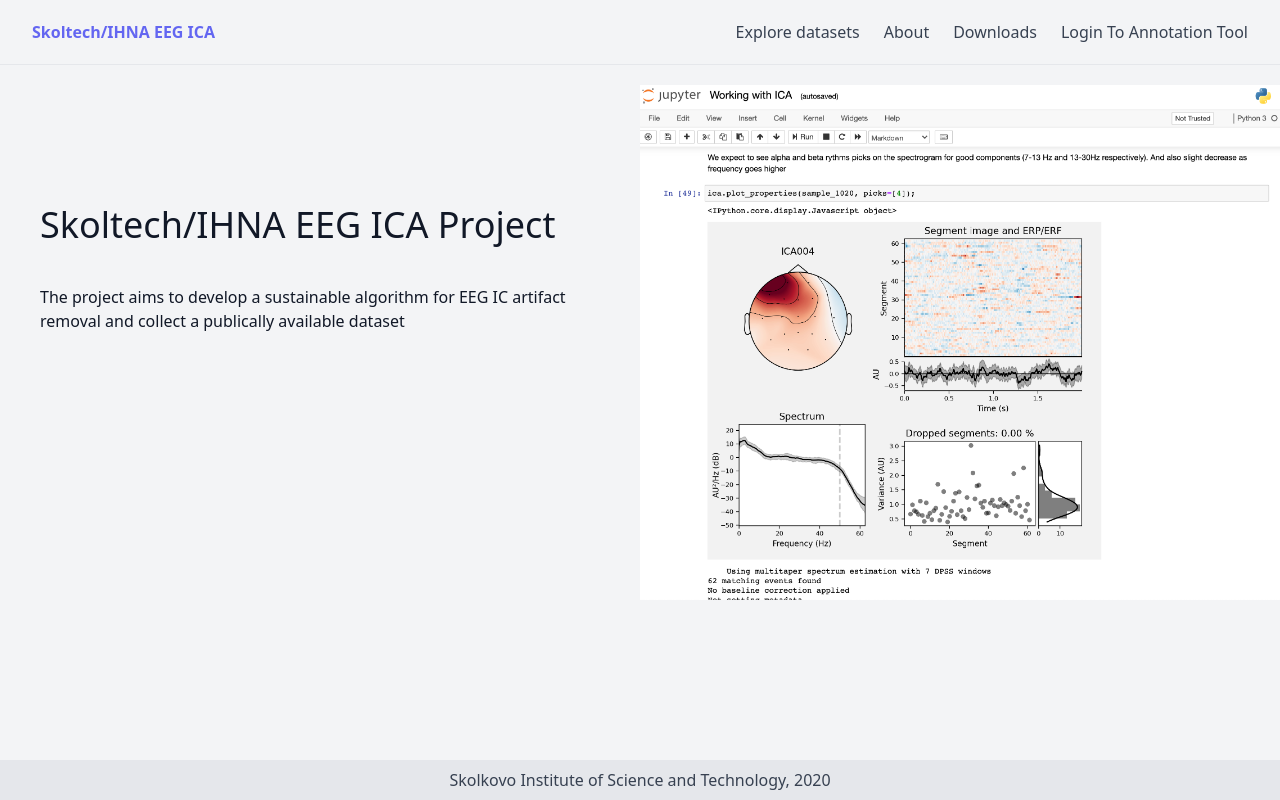
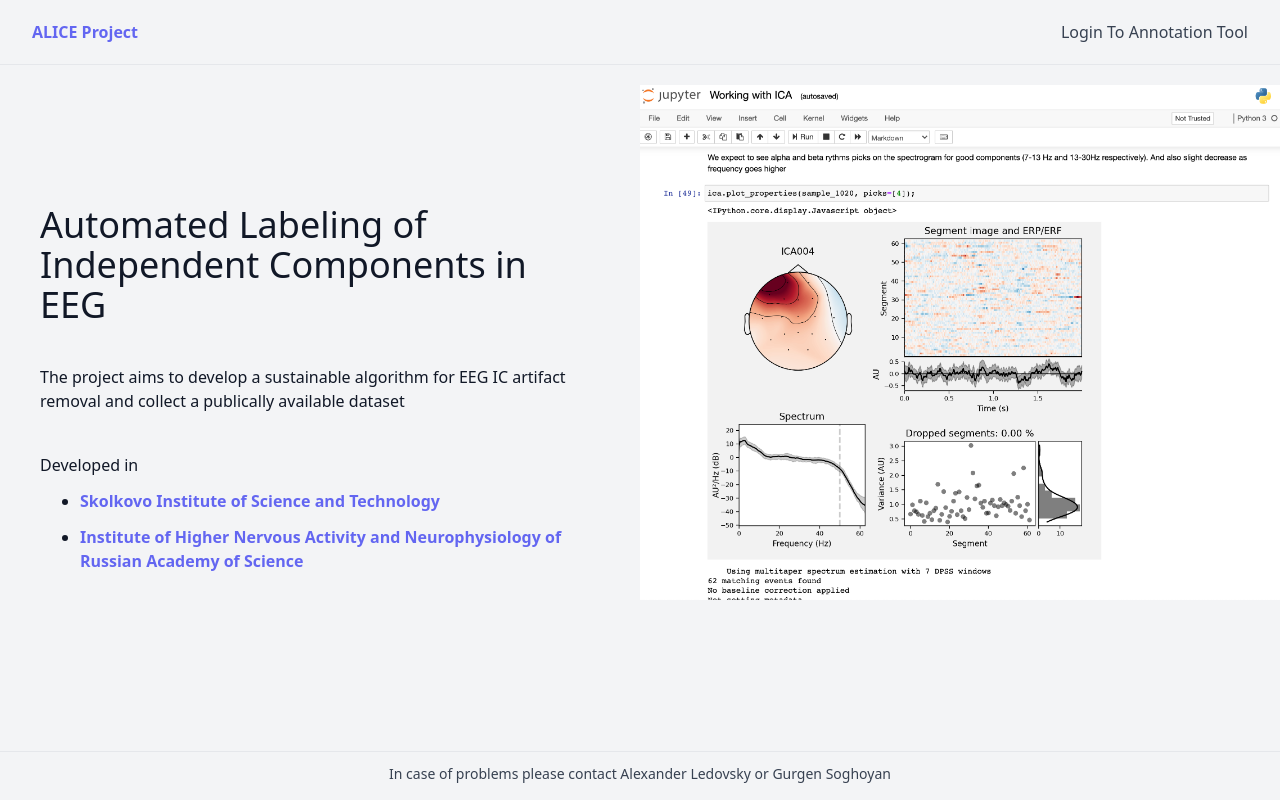
Before and after one commit to ledovsky/eeg-ic-annotation, a React (Create React App) app in the folder front/: page / in a window 1280 px wide. Built offline with nearby package versions, Linux system fonts and the light colour scheme.

Commit message:
Updated homepage, navbar and footer

```diff
--- a/front/src/components/Footer.jsx
+++ b/front/src/components/Footer.jsx
@@ -1,8 +1,9 @@
 function Footer() {
   return (
-    <div className="bg-gray-200 py-2 flex-none text-gray-700">
-      <div className="container mx-auto text-center">
-        Skolkovo Institute of Science and Technology, 2020
+    <div className="bg-gray-100 py-2 flex-none text-gray-700">
+      <hr className="mt-5"/>
+      <div className="container mx-auto text-center pt-3 pb-2 text-sm">
+        In case of problems please contact Alexander Ledovsky or Gurgen Soghoyan
       </div>
     </div>
   )
--- a/front/src/components/HomePage.jsx
+++ b/front/src/components/HomePage.jsx
@@ -1,19 +1,16 @@
-import React, { Component } from 'react'
+import React from 'react';
 
-class HomePage extends Component {
-    constructor (props) {
-      super(props);
-    }
-
-    componentDidMount () {
-    }
-
-    render() {
+function HomePage (props) {
   return (
     <div className="container mx-auto grid grid-cols-2">
       <div className="col-span-1 p-10">
-            <h1 className="mt-20 text-4xl">Skoltech/IHNA EEG ICA Project</h1>
+        <h1 className="mt-20 text-4xl">Automated Labeling of Independent Components in EEG</h1>
         <p className="mt-10">The project aims to develop a sustainable algorithm for EEG IC artifact removal and collect a publically available dataset</p>
+        <p className="mt-10">Developed in</p>
+        <ul className="list-disc ml-10">
+          <li className="mt-3"><a className="text-indigo-500 hover:text-indigo-600 font-bold" href="https://www.skoltech.ru/en">Skolkovo Institute of Science and Technology </a></li>
+          <li className="mt-3"><a className="text-indigo-500 hover:text-indigo-600 font-bold" href="https://www.ihna.ru/en/">Institute of Higher Nervous Activity and Neurophysiology of Russian Academy of Science</a></li>
+        </ul>
       </div>
       <div className="col-span-1">
         <img src="homepage.png" alt=""/>
@@ -21,6 +18,5 @@ class HomePage extends Component {
     </div>
   );
 }
-  }
 
 export default HomePage;
--- a/front/src/components/Navbar.jsx
+++ b/front/src/components/Navbar.jsx
@@ -25,11 +25,15 @@ function Navbar(props) {
     <React.Fragment>
       <div className="py-5 px-2">
         <ul className="flex">
-          <NavbarItemMain>Skoltech/IHNA EEG ICA</NavbarItemMain>
+          <NavbarItemMain>ALICE Project</NavbarItemMain>
           <NavbarItem to="/" margin></NavbarItem>
+
+          { props.loggedIn ?
           <NavbarItem to="/datasets">Explore datasets</NavbarItem>
-          <NavbarItem to="/">About</NavbarItem>
-          <NavbarItem to="/">Downloads</NavbarItem>
+          : ''
+          }
+          {/* <NavbarItem to="/">About</NavbarItem>
+          <NavbarItem to="/">Downloads</NavbarItem> */}
           { props.loggedIn ?
             <NavbarItem key="logout" href="#" onClick={props.handleLogout}>{props.fullName}: Logout</NavbarItem>
 
```
Lines whose indentation alone changed are shown as unchanged.
